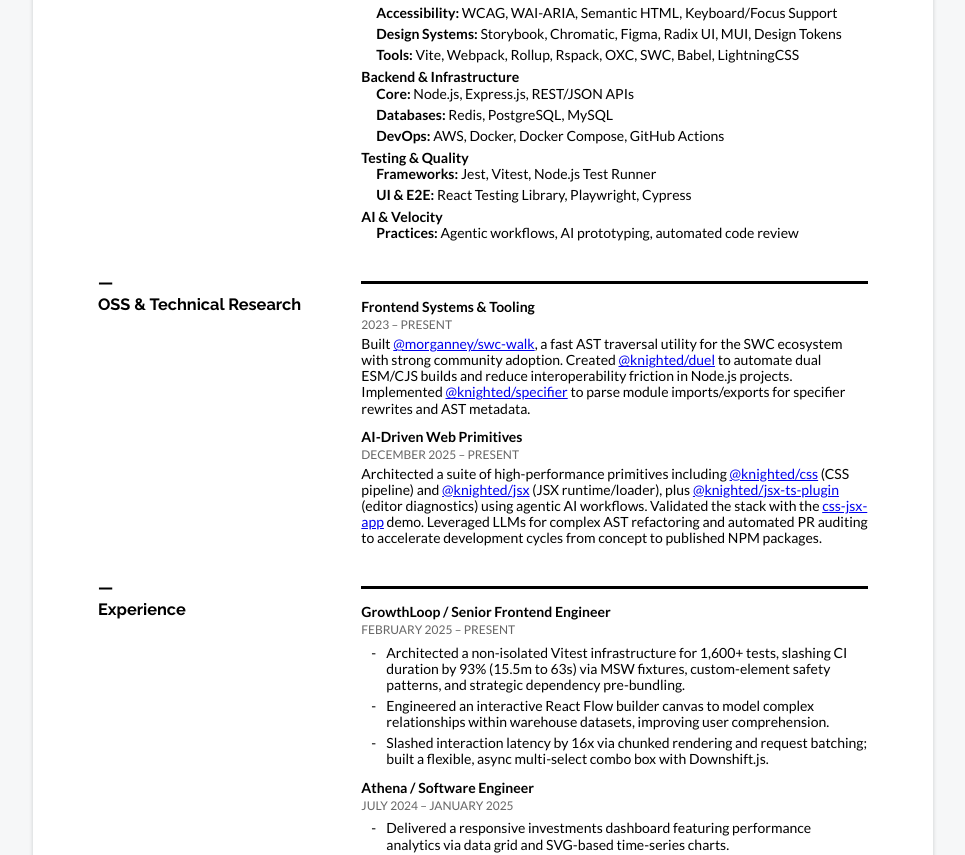
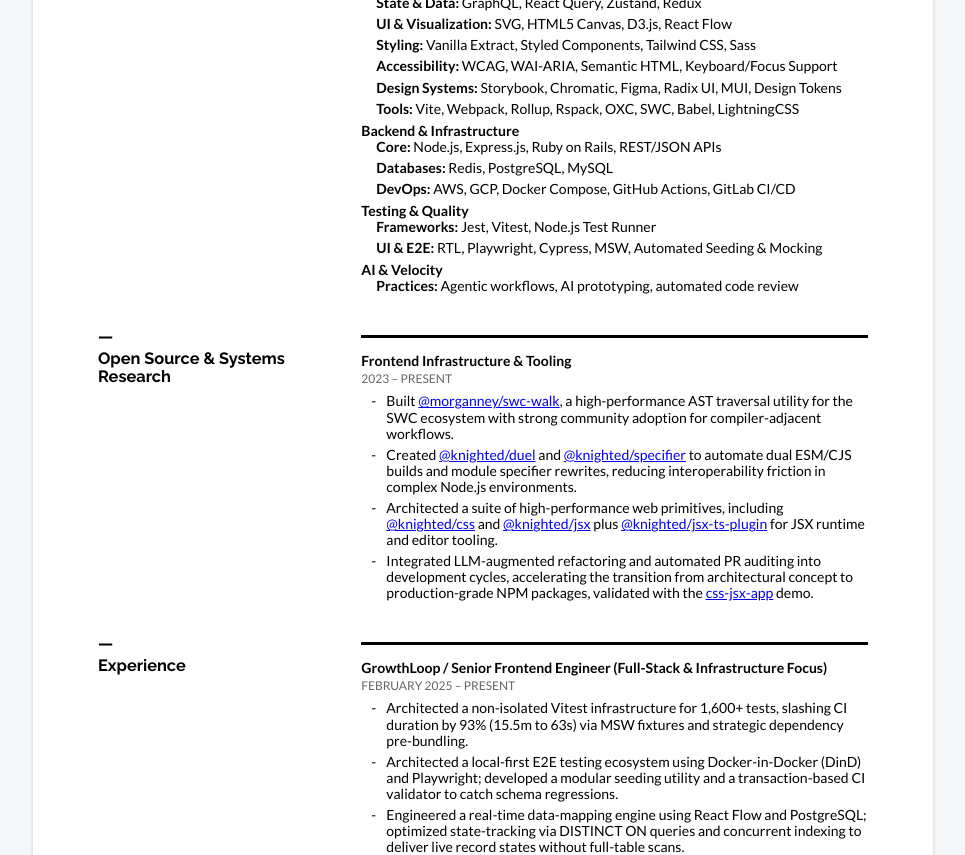
Before and after one commit to morganney/morgan.neys.info, a Next.js app: page /resume in a window 1280 px wide. Shown: the part 500-1355 px from the top of the page, without its empty margins (157-1122 px from the left). Built offline with nearby package versions, Linux system fonts and the light colour scheme.

Commit message:
refactor: resume.

```diff
--- a/app/(professional)/globals.css
+++ b/app/(professional)/globals.css
@@ -139,6 +139,7 @@
   flex-direction: column;
   gap: 12px;
 }
+section:nth-child(4) article ul,
 section:nth-child(5) article ul {
   margin-top: 8px;
 }
@@ -230,7 +231,10 @@
 
 @media print {
   @page {
-    margin: 0.41in;
+    margin: 0.33in;
+  }
+  html {
+    font-size: 62.5%;
   }
   a {
     color: #000;
@@ -243,10 +247,58 @@
   main {
     box-shadow: none;
     margin: 0;
-    padding: 16px 12px;
+    padding: 12px 10px;
+    font-size: 1.3rem;
   }
   section {
-    margin-bottom: 15px;
+    margin-bottom: 12px;
+    gap: 8px;
+  }
+  section > * {
+    padding-top: 12px;
+  }
+  h1 {
+    margin-bottom: 8px;
+    font-size: 2.9rem;
+  }
+  h2,
+  h2 a {
+    font-size: 1.6rem;
+  }
+  h2 a span:last-child {
+    font-size: 1.25rem;
+  }
+  h3 {
+    font-size: 1.6rem;
+  }
+  h4 {
+    font-size: 1.35rem;
+  }
+  h5 {
+    font-size: 1.1rem;
+  }
+  p {
+    line-height: 1.4;
+  }
+  address {
+    margin: 2px 0 10px 0;
+    gap: 1px;
+  }
+  li {
+    margin-bottom: 4px;
+    padding-left: 22px;
+  }
+  li::before {
+    left: 7px;
+  }
+  section:nth-child(4) article ul,
+  section:nth-child(5) article ul {
+    margin-top: 5px;
+  }
+  section:nth-child(4) > div,
+  section:nth-child(5) > div,
+  section:nth-child(6) > div {
+    gap: 8px;
   }
   section:first-child ul a span:first-child {
     display: none;
--- a/app/(professional)/resume/page.js
+++ b/app/(professional)/resume/page.js
@@ -53,10 +53,12 @@
       <section>
         <h3>Summary</h3>
         <p>
-          Senior frontend engineer who builds user&ndash;focused features and the tooling
-          that helps teams ship reliably at scale. Product&ndash;minded with strong UI/UX
-          instincts, translating Figma into polished interfaces, reusable components, and
-          durable developer infrastructure.
+          Senior systems-focused engineer specializing in UI/UX architecture and developer
+          tooling. Delivered measurable impact by reducing CI duration by over 90%,
+          building containerized test ecosystems, and improving database performance for
+          real-time workloads. Leverages agentic AI workflows pragmatically to accelerate
+          delivery of production-grade solutions across stacks, from AST tooling to
+          real-time data engines.
         </p>
       </section>
       <section>
@@ -76,6 +78,10 @@
                 <strong>UI & Visualization:</strong> SVG, HTML5 Canvas, D3.js, React Flow
               </li>
               <li>
+                <strong>Styling:</strong> Vanilla Extract, Styled Components, Tailwind
+                CSS, Sass
+              </li>
+              <li>
                 <strong>Accessibility:</strong> WCAG, WAI-ARIA, Semantic HTML,
                 Keyboard/Focus Support
               </li>
@@ -93,13 +99,14 @@
           <dd>
             <ul>
               <li>
-                <strong>Core:</strong> Node.js, Express.js, REST/JSON APIs
+                <strong>Core:</strong> Node.js, Express.js, Ruby on Rails, REST/JSON APIs
               </li>
               <li>
                 <strong>Databases:</strong> Redis, PostgreSQL, MySQL
               </li>
               <li>
-                <strong>DevOps:</strong> AWS, Docker, Docker Compose, GitHub Actions
+                <strong>DevOps:</strong> AWS, GCP, Docker Compose, GitHub Actions, GitLab
+                CI/CD
               </li>
             </ul>
           </dd>
@@ -110,7 +117,8 @@
                 <strong>Frameworks:</strong> Jest, Vitest, Node.js Test Runner
               </li>
               <li>
-                <strong>UI & E2E:</strong> React Testing Library, Playwright, Cypress
+                <strong>UI & E2E:</strong> RTL, Playwright, Cypress, MSW, Automated
+                Seeding & Mocking
               </li>
             </ul>
           </dd>
@@ -126,56 +134,60 @@
         </dl>
       </section>
       <section>
-        <h3>OSS &amp; Technical Research</h3>
+        <h3>Open Source &amp; Systems Research</h3>
         <div>
           <article>
-            <h4>Frontend Systems &amp; Tooling</h4>
+            <h4>Frontend Infrastructure &amp; Tooling</h4>
             <h5>2023 &ndash; Present</h5>
-            <p>
+            <ul>
+              <li>
                 Built{' '}
                 <a target="_blank" href="https://github.com/morganney/swc-walk">
                   @morganney/swc-walk
                 </a>
-              , a fast AST traversal utility for the SWC ecosystem with strong community
-              adoption. Created{' '}
+                , a high-performance AST traversal utility for the SWC ecosystem with
+                strong community adoption for compiler-adjacent workflows.
+              </li>
+              <li>
+                Created{' '}
                 <a target="_blank" href="https://github.com/knightedcodemonkey/duel">
                   @knighted/duel
                 </a>{' '}
-              to automate dual ESM/CJS builds and reduce interoperability friction in
-              Node.js projects. Implemented{' '}
+                and{' '}
                 <a target="_blank" href="https://github.com/knightedcodemonkey/specifier">
                   @knighted/specifier
                 </a>{' '}
-              to parse module imports/exports for specifier rewrites and AST metadata.
-            </p>
-          </article>
-          <article>
-            <h4>AI-Driven Web Primitives</h4>
-            <h5>December 2025 &ndash; Present</h5>
-            <p>
-              Architected a suite of high-performance primitives including{' '}
+                to automate dual ESM/CJS builds and module specifier rewrites, reducing
+                interoperability friction in complex Node.js environments.
+              </li>
+              <li>
+                Architected a suite of high-performance web primitives, including{' '}
                 <a target="_blank" href="https://github.com/knightedcodemonkey/css">
                   @knighted/css
                 </a>{' '}
-              (CSS pipeline) and{' '}
+                and{' '}
                 <a target="_blank" href="https://github.com/knightedcodemonkey/jsx">
                   @knighted/jsx
                 </a>{' '}
-              (JSX runtime/loader), plus{' '}
+                plus{' '}
                 <a
                   target="_blank"
                   href="https://github.com/knightedcodemonkey/jsx-ts-plugin"
                 >
                   @knighted/jsx-ts-plugin
                 </a>{' '}
-              (editor diagnostics) using agentic AI workflows. Validated the stack with
-              the{' '}
+                for JSX runtime and editor tooling.
+              </li>
+              <li>
+                Integrated LLM-augmented refactoring and automated PR auditing into
+                development cycles, accelerating the transition from architectural concept
+                to production-grade NPM packages, validated with the{' '}
                 <a target="_blank" href="https://github.com/morganney/css-jsx-app">
                   css-jsx-app
                 </a>{' '}
-              demo. Leveraged LLMs for complex AST refactoring and automated PR auditing
-              to accelerate development cycles from concept to published NPM packages.
-            </p>
+                demo.
+              </li>
+            </ul>
           </article>
         </div>
       </section>
@@ -183,22 +195,26 @@
         <h3>Experience</h3>
         <div>
           <article>
-            <h4>GrowthLoop / Senior Frontend Engineer</h4>
+            <h4>
+              GrowthLoop / Senior Frontend Engineer (Full-Stack & Infrastructure Focus)
+            </h4>
             <h5>February 2025 &ndash; Present</h5>
             <ul>
               <li>
                 Architected a non-isolated Vitest infrastructure for 1,600+ tests,
-                slashing CI duration by 93% (15.5m to 63s) via MSW fixtures,
-                custom-element safety patterns, and strategic dependency pre-bundling.
+                slashing CI duration by 93% (15.5m to 63s) via MSW fixtures and strategic
+                dependency pre-bundling.
               </li>
               <li>
-                Engineered an interactive React Flow builder canvas to model complex
-                relationships within warehouse datasets, improving user comprehension.
+                Architected a local-first E2E testing ecosystem using Docker-in-Docker
+                (DinD) and Playwright; developed a modular seeding utility and a
+                transaction-based CI validator to catch schema regressions.
               </li>
               <li>
-                Slashed interaction latency by 16x via chunked rendering and request
-                batching; built a flexible, async multi-select combo box with
-                Downshift.js.
+                Engineered a real-time data-mapping engine using React Flow and
+                PostgreSQL; optimized state-tracking via DISTINCT ON queries and
+                concurrent indexing to deliver live record states without full-table
+                scans.
               </li>
             </ul>
           </article>
```
Also changed, not shown: 1 other file (tests, documents, lock files or other folders). Lines whose indentation alone changed are shown as unchanged.
